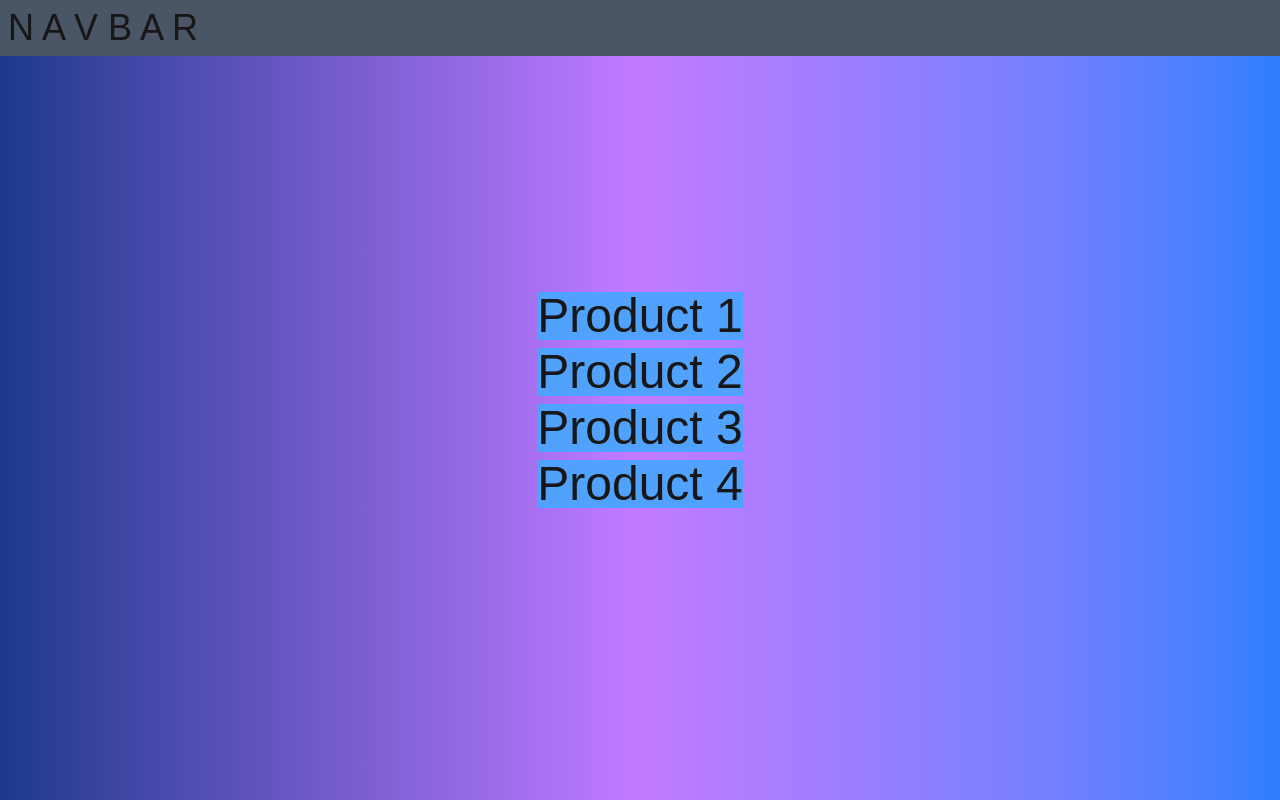
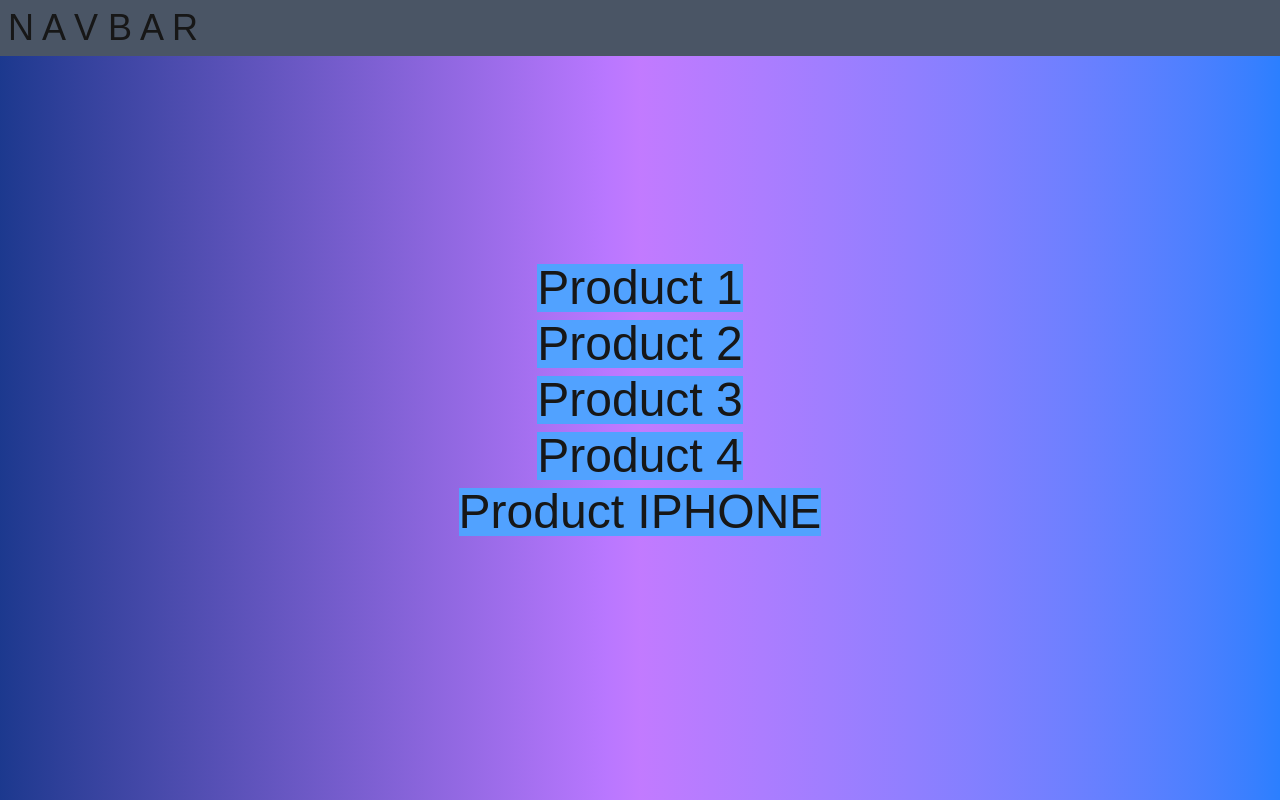
Before and after one commit to 17Swagat/Mulhite_LLM_Interface, a Next.js app: page /products in a window 1280 px wide. Built offline with nearby package versions, Linux system fonts and the light colour scheme.

Commit message:
Dynamic Routes -> Passed string as param to the dynamic route

```diff
--- a/src/app/products/[productId]/page.tsx
+++ b/src/app/products/[productId]/page.tsx
@@ -1,7 +1,5 @@
 export default async function ProductIdPage({params} : {params: Promise<{productId: string}>}) {
-
-    // const productId = (await params).productId;
-    const rparams = await params; // rparams :=> "received parameters"
+    const rparams = await params;
     return (
         <div className="h-screen w-screen flex flex-col gap-2 items-center justify-center bg-gradient-to-r from-blue-900 via-purple-400 to-blue-500">
             <h1 className="text-7xl">Product Details Page</h1>
--- a/src/app/products/page.tsx
+++ b/src/app/products/page.tsx
@@ -25,6 +25,11 @@ export default function ProductsPage() {
                 Product 4
                 </Link>
             </h2>
+            <h2 className="text-5xl bg-blue-400">
+                <Link href='/products/iphone'>
+                Product IPHONE
+                </Link>
+            </h2>
         </div>
     );
 }
```
